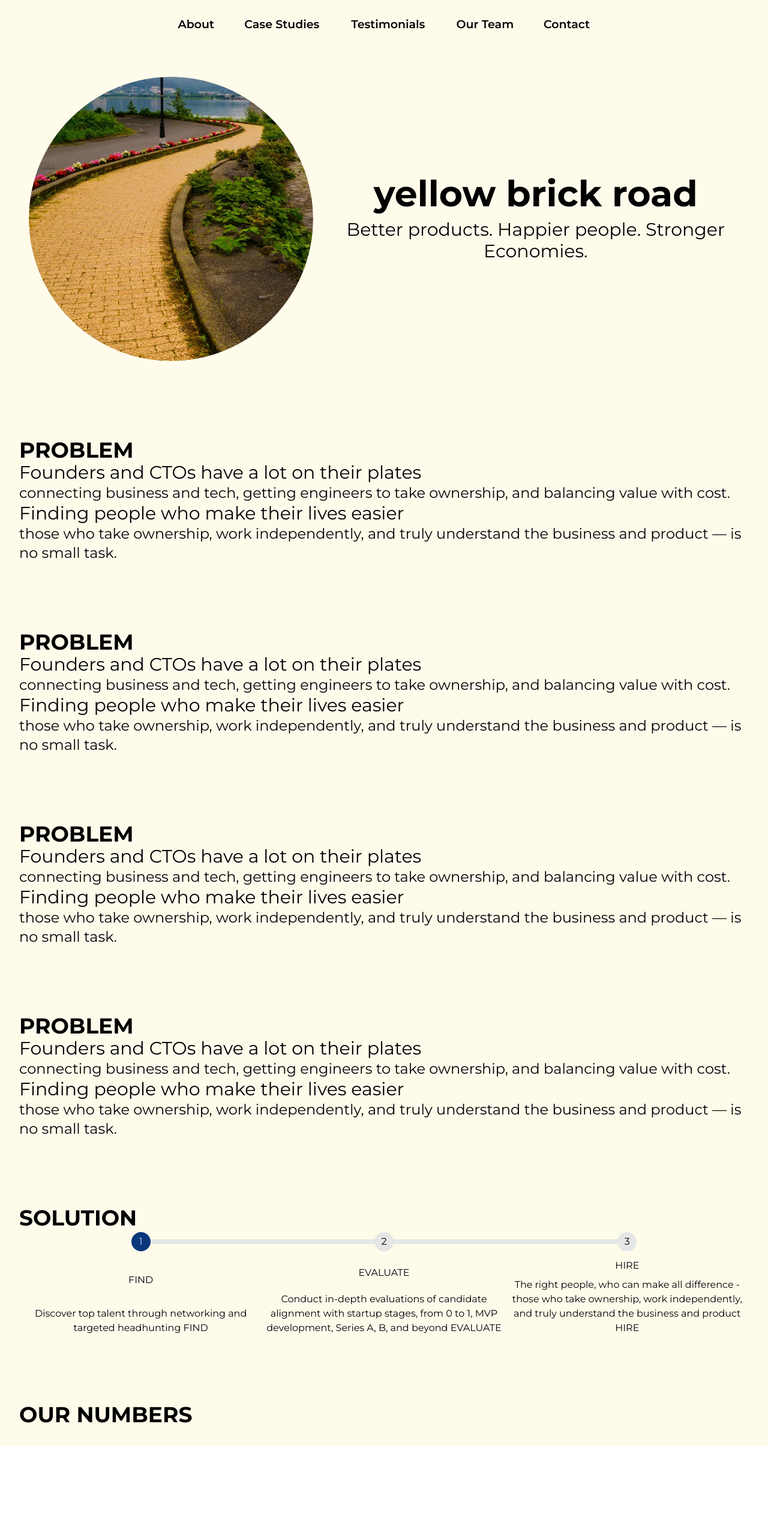
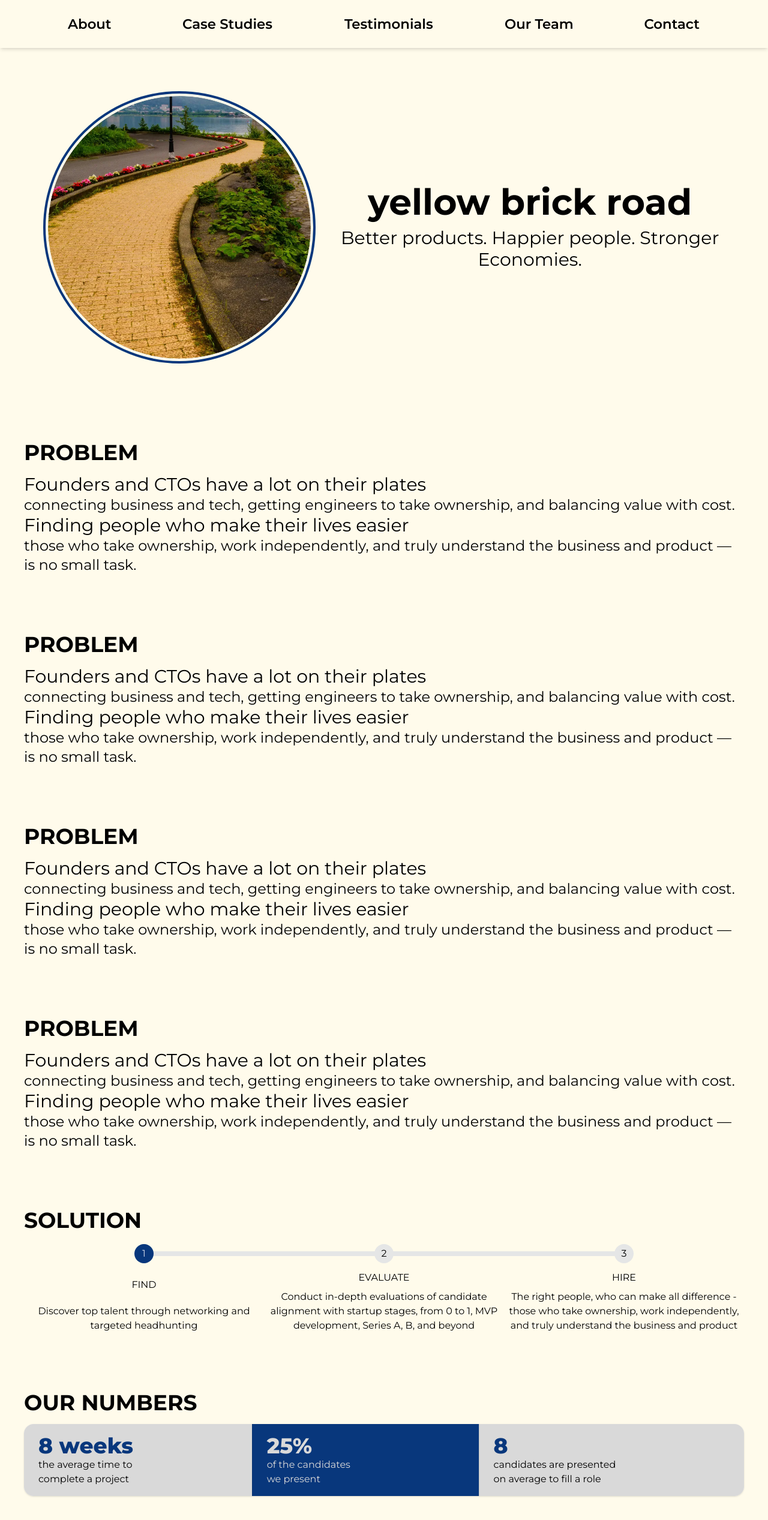
Before and after one commit to maksPara/yellowbrickroad, a React (Vite) app: page / in a window 1280 px wide. Shown: the whole page at 60% size. Before the commit the page ends 2410 px from the top, so only its background shows below. Built offline with nearby package versions, Linux system fonts and the light colour scheme.

Commit message:
add styling improvements and numbers component

```diff
--- a/package.json
+++ b/package.json
@@ -20,6 +20,7 @@
     "@types/react-dom": "^18.3.1",
     "@vitejs/plugin-react": "^4.3.4",
     "autoprefixer": "^10.4.20",
+    "clsx": "^2.1.1",
     "daisyui": "^4.12.22",
     "eslint": "^9.15.0",
     "eslint-plugin-react-hooks": "^5.0.0",
@@ -28,6 +29,7 @@
     "postcss": "^8.4.49",
     "prettier": "3.4.2",
     "prettier-plugin-tailwindcss": "^0.6.9",
+    "tailwind-merge": "^2.5.5",
     "tailwindcss": "^3.4.16",
     "typescript": "~5.6.2",
     "typescript-eslint": "^8.15.0",
--- a/src/components/About.tsx
+++ b/src/components/About.tsx
@@ -1,19 +1,19 @@
 const About = () => {
   return (
     <section
-      className="flex flex-col items-center gap-8 p-2 md:flex-row md:p-8"
+      className="flex flex-col items-center justify-center gap-8 md:flex-row md:p-8 2xl:gap-16"
       id="about"
     >
       <img
         src="/src/assets/img/logo.webp"
         alt="Yellow Brick Road logo"
-        className="size-3/4 rounded-full md:size-2/5"
+        className="border-primary size-2/3 max-w-xl rounded-full border-4 p-0.5 md:size-2/5 md:p-1"
       />
       <div className="flex flex-col justify-center gap-3 text-center">
         <h1 className="text-4xl font-bold sm:text-5xl md:text-6xl">
           yellow brick road
         </h1>
-        <p className="text-3xl">
+        <p className="text-2xl sm:text-3xl">
           Better products. Happier people. Stronger Economies.
         </p>
       </div>
--- a/src/components/Header.tsx
+++ b/src/components/Header.tsx
@@ -1,13 +1,13 @@
 const Header = () => {
   return (
-    <header className="navbar sticky top-0 bg-amber-50 p-4 md:justify-center">
+    <header className="navbar sticky top-0 w-full bg-amber-50 p-2 shadow-sm sm:p-4 md:shadow-md">
       <div className="flex-none md:hidden">
         <button className="btn btn-square btn-ghost">
           <svg
             xmlns="http://www.w3.org/2000/svg"
             fill="none"
             viewBox="0 0 24 24"
-            className="inline-block h-5 w-5 stroke-current"
+            className="inline-block size-7 stroke-current"
           >
             <path
               strokeLinecap="round"
@@ -18,20 +18,20 @@ const Header = () => {
           </svg>
         </button>
       </div>
-      <nav className="hidden gap-3 md:flex">
-        <a className="btn btn-ghost text-xl" href="#about">
+      <nav className="hidden w-full md:flex md:justify-evenly">
+        <a className="btn btn-ghost text-xl lg:text-2xl" href="#about">
           About
         </a>
-        <a className="btn btn-ghost text-xl" href="#caseStudies">
+        <a className="btn btn-ghost text-xl lg:text-2xl" href="#caseStudies">
           Case Studies
         </a>
-        <a className="btn btn-ghost text-xl" href="#testimonials">
+        <a className="btn btn-ghost text-xl lg:text-2xl" href="#testimonials">
           Testimonials
         </a>
-        <a className="btn btn-ghost text-xl" href="#ourTeam">
+        <a className="btn btn-ghost text-xl lg:text-2xl" href="#ourTeam">
           Our Team
         </a>
-        <a className="btn btn-ghost text-xl" href="#contact">
+        <a className="btn btn-ghost text-xl lg:text-2xl" href="#contact">
           Contact
         </a>
       </nav>
--- a/src/components/OurNumbers.tsx
+++ b/src/components/OurNumbers.tsx
@@ -1,11 +1,41 @@
 import Heading from './ui/Heading';
+import Section from './ui/Section';
 
 const OurNumbers = () => {
   return (
-    <section className="mt-20 p-4">
+    <Section>
       <Heading text="OUR NUMBERS" />
-      <div></div>
-    </section>
+      <div className="stats stats-vertical md:stats-horizontal shadow md:w-full">
+        <div className="stat bg-secondary">
+          <div className="stat-value text-primary">8 weeks</div>
+          <div className="stat-title text-base-content">
+            the average time to
+            <br />
+            complete a project
+          </div>
+        </div>
+
+        <div className="stat bg-primary">
+          <div className="stat-figure text-secondary"></div>
+          <div className="stat-value text-secondary">25%</div>
+          <div className="stat-title text-secondary">
+            of the candidates
+            <br />
+            we present
+          </div>
+        </div>
+
+        <div className="stat bg-secondary">
+          <div className="stat-figure text-primary"></div>
+          <div className="stat-value text-primary">8</div>
+          <div className="stat-title text-base-content">
+            candidates are presented
+            <br />
+            on average to fill a role
+          </div>
+        </div>
+      </div>
+    </Section>
   );
 };
 
--- a/src/components/Problem.tsx
+++ b/src/components/Problem.tsx
@@ -1,8 +1,9 @@
 import Heading from './ui/Heading';
+import Section from './ui/Section';
 
 const Problem = () => {
   return (
-    <section className="mt-20 p-4">
+    <Section>
       <Heading text="PROBLEM" />
       <p className="text-2xl sm:text-3xl">
         Founders and CTOs have a lot on their plates
@@ -18,7 +19,7 @@ const Problem = () => {
         those who take ownership, work independently, and truly understand the
         business and product — is no small task.
       </p>
-    </section>
+    </Section>
   );
 };
 
--- a/src/components/Solution.tsx
+++ b/src/components/Solution.tsx
@@ -1,14 +1,15 @@
 import Heading from './ui/Heading';
+import Section from './ui/Section';
 
 const Solution = () => {
   return (
-    <section className="mt-20 p-4">
+    <Section>
       <Heading text="SOLUTION" />
       <ul className="steps steps-vertical sm:steps-horizontal w-full">
         <li className="step step-primary">
           <p>FIND</p>
           <span>
-            Discover top talent through networking and targeted headhunting FIND
+            Discover top talent through networking and targeted headhunting
           </span>
         </li>
         <li className="step">
@@ -16,7 +17,6 @@ const Solution = () => {
           <span>
             Conduct in-depth evaluations of candidate alignment with startup
             stages, from 0 to 1, MVP development, Series A, B, and beyond
-            EVALUATE
           </span>
         </li>
         <li className="step">
@@ -24,11 +24,11 @@ const Solution = () => {
           <span>
             The right people, who can make all difference - those who take
             ownership, work independently, and truly understand the business and
-            product HIRE
+            product
           </span>
         </li>
       </ul>
-    </section>
+    </Section>
   );
 };
 
--- a/src/components/ui/Heading.tsx
+++ b/src/components/ui/Heading.tsx
@@ -1,5 +1,7 @@
 const Heading = ({ text }: { text: string }) => {
-  return <h2 className="text-3xl font-bold sm:text-4xl">{text}</h2>;
+  return (
+    <h2 className="mb-4 text-2xl font-bold sm:text-3xl md:text-4xl">{text}</h2>
+  );
 };
 
 export default Heading;
--- /dev/null
+++ b/src/components/ui/Section.tsx
@@ -0,0 +1,20 @@
+import { ReactNode } from 'react';
+import { cn } from '../../libs/util';
+
+const Section = ({
+  children,
+  classNames,
+  id,
+}: {
+  children?: ReactNode;
+  classNames?: string;
+  id?: string;
+}) => {
+  return (
+    <section className={cn('mt-24', classNames)} id={id}>
+      {children}
+    </section>
+  );
+};
+
+export default Section;
--- /dev/null
+++ b/src/libs/util.tsx
@@ -0,0 +1,6 @@
+import { clsx, type ClassValue } from 'clsx';
+import { twMerge } from 'tailwind-merge';
+
+export function cn(...inputs: ClassValue[]) {
+  return twMerge(clsx(inputs));
+}
--- a/src/pages/HomePage.tsx
+++ b/src/pages/HomePage.tsx
@@ -5,7 +5,7 @@ import Solution from '../components/Solution';
 
 const HomePage = () => {
   return (
-    <main className="flex-grow bg-amber-50 p-4">
+    <main className="flex-grow bg-amber-50 p-3 sm:p-4 md:p-6 xl:p-10">
       <About />
       <Problem />
       <Problem />
--- a/src/pages/RootLayout.tsx
+++ b/src/pages/RootLayout.tsx
@@ -3,9 +3,11 @@ import Header from '../components/Header';
 
 const RootLayout = () => {
   return (
-    <div className="flex min-h-screen flex-col">
-      <Header />
-      <Outlet />
+    <div className="flex min-h-screen justify-center bg-amber-50">
+      <div className="flex max-w-[1800px] flex-col">
+        <Header />
+        <Outlet />
+      </div>
     </div>
   );
 };
--- a/tailwind.config.js
+++ b/tailwind.config.js
@@ -15,6 +15,7 @@ export default {
         light: {
           ...require('daisyui/src/theming/themes')['light'],
           primary: '#08377c',
+          secondary: '#d9d9d9',
           'base-content': 'black',
         },
       },
```
Also changed, not shown: 1 other file (tests, documents, lock files or other folders).
